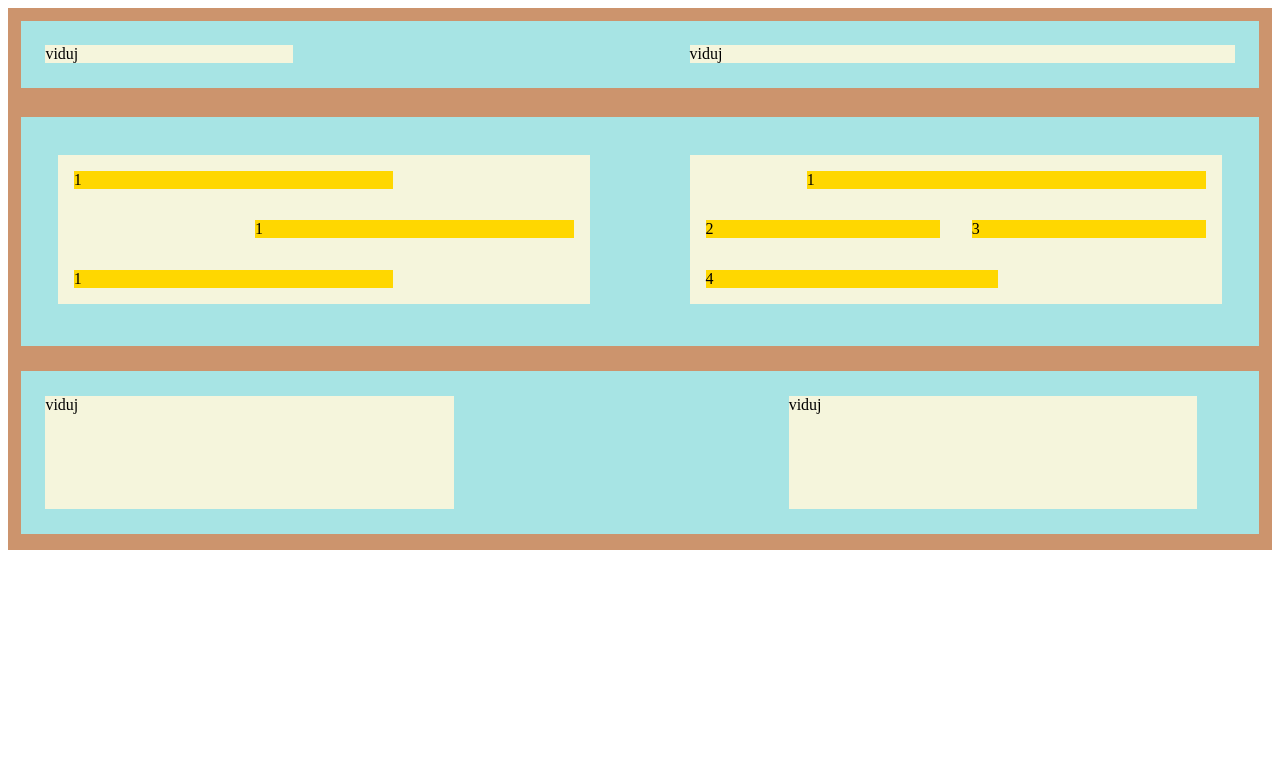
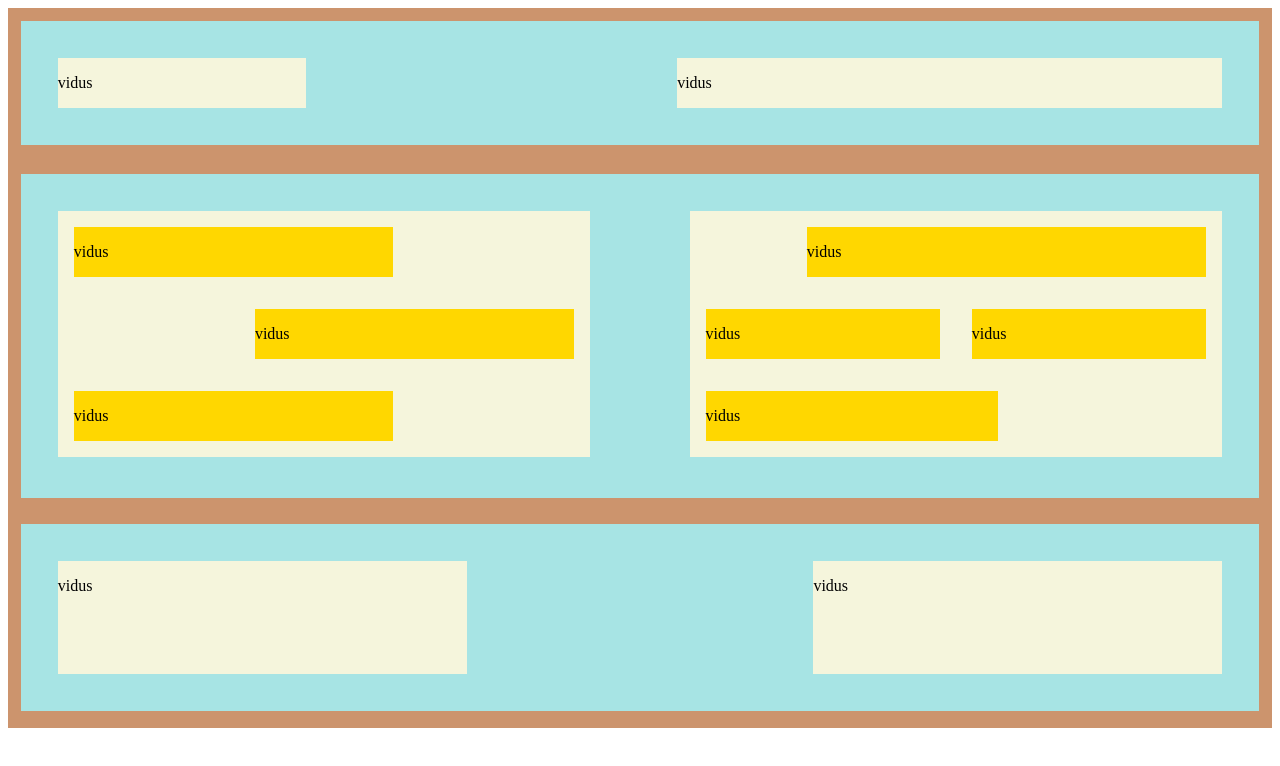
Before and after one commit to EgleNem/4-namu-darbai, a website: page index.html in a window 1280 px wide. Drawn offline with Linux system fonts and the light colour scheme.

Commit message:
Correction

```diff
--- a/index.html
+++ b/index.html
@@ -10,35 +10,32 @@
     <main style="background-color:rgb(204, 148, 109); width: 100%; display: inline-block ">
         <div style="width:98%; margin: 1%; background-color: rgb(167, 228, 228);display: inline-block; ">
 
+            <div style="background-color: beige; margin:3%; width: 20%; float:left"> <p>vidus</p></div>
 
-            <div style="background-color: beige; margin: 2%; width: 20%; float:left"> viduj</div>
-
-            <div style="background-color: beige; margin: 2%;width: 44%;  float:right "> viduj</div>
+            <div style="background-color: beige; margin:3%;width: 44%;  float:right "> <p>vidus</p></div>
 
         </div>
-        <div style="width:98%; margin: 1%; background-color: rgb(167, 228, 228);display: inline-block; ">
+        <div style="width:98%; margin: 1%; background-color:rgb(167, 228, 228);display: inline-block; ">
 
         <div style="background-color: beige; margin: 3%; width: 43%;  display: inline-block ">
 
-        <div style="background-color: gold; margin:3%; width: 60%;float: left ">1</div>
+        <div style="background-color: gold; margin:3%; width: 60%;float: left "><p>vidus</p></div>
 
-        <div style="background-color: gold ; margin: 3%; float: right ; width: 60% ">1</div>
+        <div style="background-color: gold ; margin: 3%; float:right ; width: 60% "><p>vidus</p></div>
 
-
-
-        <div style="background-color: gold; margin:3%;   width: 60%; float: left ">1</div>
+        <div style="background-color: gold; margin:3%;width: 60%; float: left "><p>vidus</p></div>
 
         </div>
 
         <div style="background-color: beige; margin: 3%;width: 43% ; float: right">
 
-            <div style="background-color: gold; margin:3%;   width: 75% ;float: right">1</div>
+            <div style="background-color: gold; margin:3%; width: 75% ;float: right"><p>vidus</p></div>
 
-            <div style="background-color: gold; margin:3%;   width: 44% ; float: left">2</div>
+            <div style="background-color: gold; margin:3%; width: 44% ; float: left"><p>vidus</p></div>
 
-            <div style="background-color: gold; margin:3%;   width: 44%;  float: right">3</div>
+            <div style="background-color: gold; margin:3%; width: 44%;  float: right"><p>vidus</p></div>
 
-            <div style="background-color: gold; margin:3%;   width: 55%; float: left ">4</div>
+            <div style="background-color: gold; margin:3%; width: 55%; float: left "><p>vidus</p></div>
 
         </div>
     </div>
@@ -46,9 +43,9 @@
     <div style=" width:98%; margin: 1%; background-color: rgb(167, 228, 228);display: inline-block;">
 
 
-        <div style="background-color: beige; margin: 2%; width: 33%;height:30mm; float:left"; >   viduj</div>
+        <div style="background-color: beige; margin: 3%; width: 33%; height:30mm; float:left"; > <p>vidus</p></div>
 
-        <div style="background-color: beige; margin: 2%;width: 33%;margin-right: 5%; float:right; height:30mm; "> viduj</div>
+        <div style="background-color: beige; margin: 3%;width: 33%; float:right; height:30mm; "> <p>vidus</p></div>
 
     </div>
 
```
